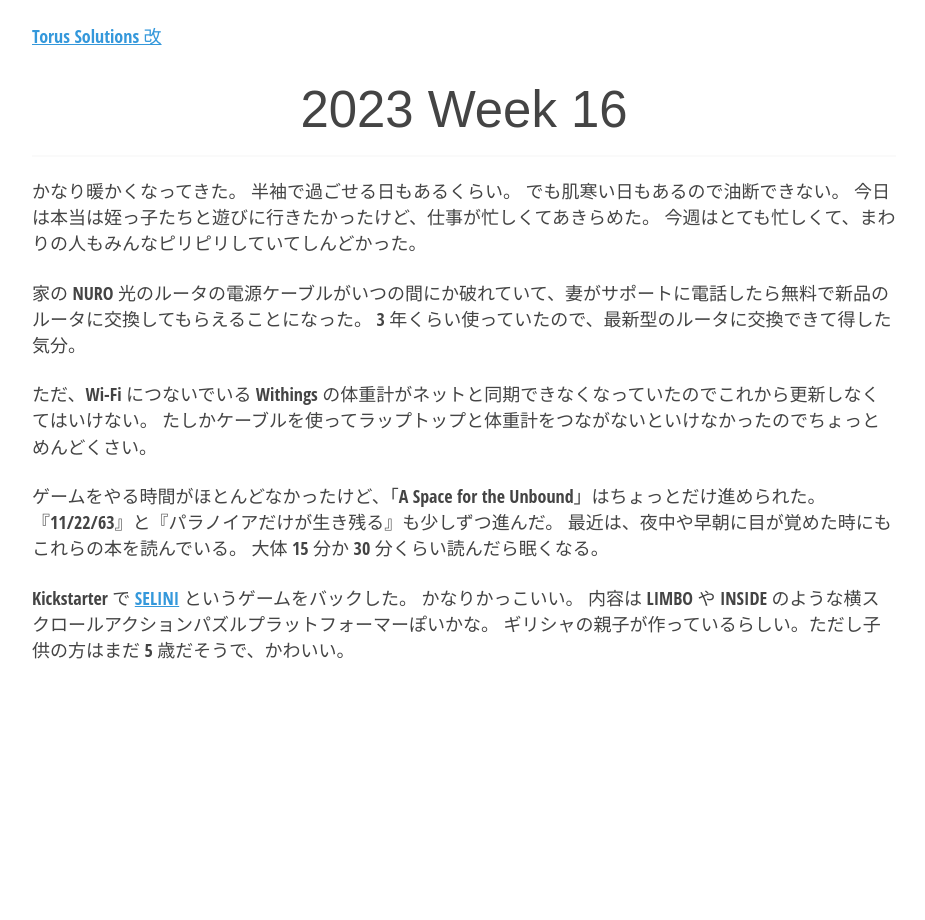
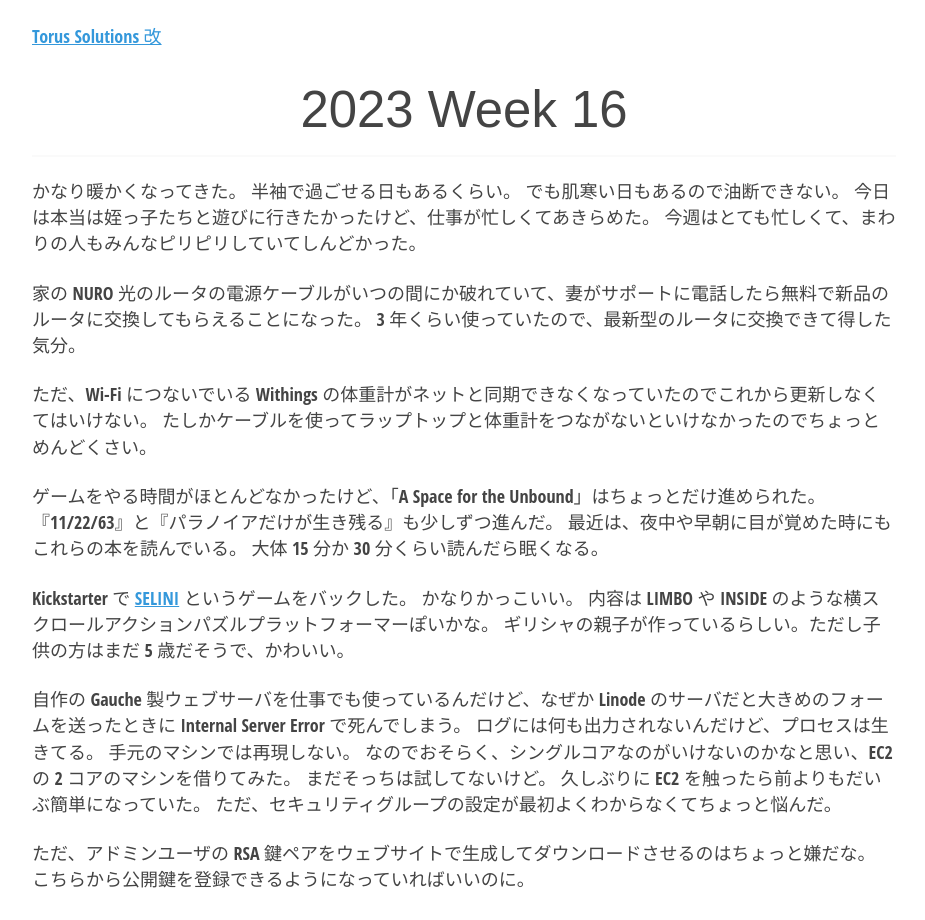
Before and after one commit to torus/torus.github.io, a Jekyll site: the page built from _posts/2023-04-23-week-16.md, in a window 1280 px wide. Shown: the whole page, without its empty margins (176-1101 px from the left). Built offline with Jekyll 4.4.1, drawn with Linux system fonts in a browser that asks for light colours.

Commit message:
Update 2023-04-23-week-16.md

```diff
--- a/_posts/2023-04-23-week-16.md
+++ b/_posts/2023-04-23-week-16.md
@@ -23,3 +23,14 @@ Kickstarter で [SELINI](https://www.kickstarter.com/projects/cymban/selini/desc
 かなりかっこいい。
 内容は LIMBO や INSIDE のような横スクロールアクションパズルプラットフォーマーぽいかな。
 ギリシャの親子が作っているらしい。ただし子供の方はまだ 5 歳だそうで、かわいい。
+
+自作の Gauche 製ウェブサーバを仕事でも使っているんだけど、なぜか Linode のサーバだと大きめのフォームを送ったときに Internal Server Error で死んでしまう。
+ログには何も出力されないんだけど、プロセスは生きてる。
+手元のマシンでは再現しない。
+なのでおそらく、シングルコアなのがいけないのかなと思い、EC2 の 2 コアのマシンを借りてみた。
+まだそっちは試してないけど。
+久しぶりに EC2 を触ったら前よりもだいぶ簡単になっていた。
+ただ、セキュリティグループの設定が最初よくわからなくてちょっと悩んだ。
+
+ただ、アドミンユーザの RSA 鍵ペアをウェブサイトで生成してダウンロードさせるのはちょっと嫌だな。
+こちらから公開鍵を登録できるようになっていればいいのに。
```
